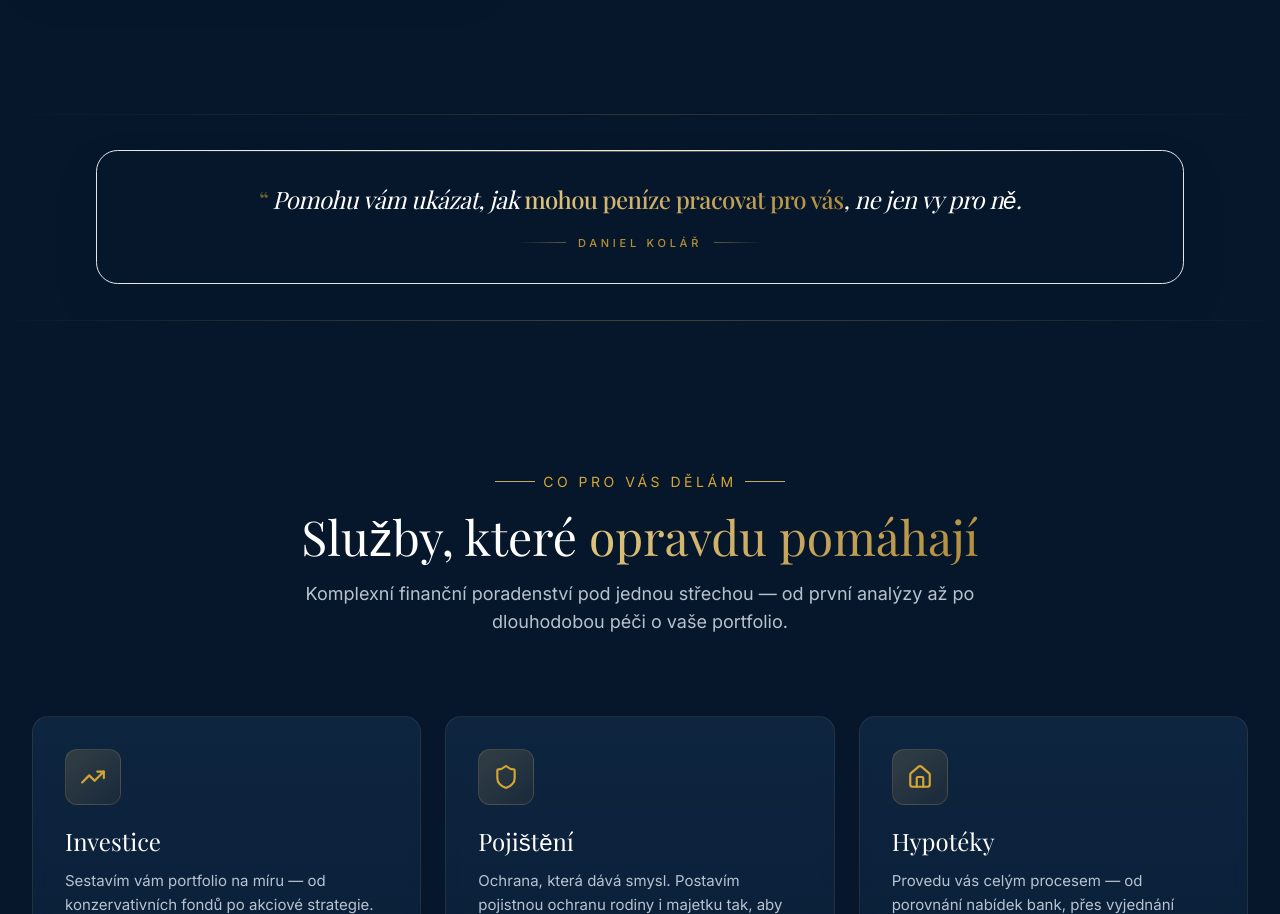
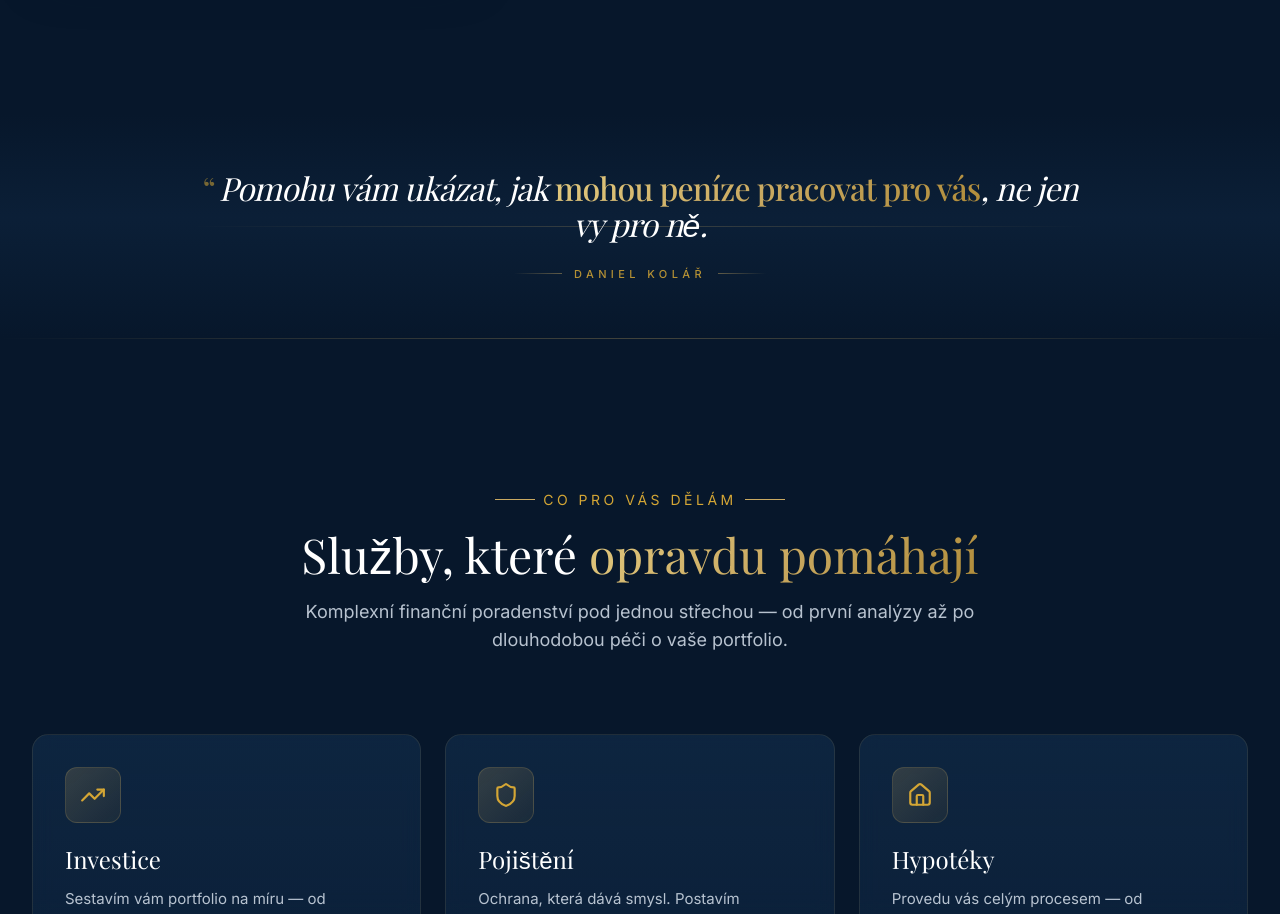
Before and after one commit to DannyKoll/daniel-kolar-web, a Next.js app: page / in a window 1280 px wide. Shown: the part 1711-2625 px from the top of the page. Built offline with nearby package versions, Linux system fonts and the light colour scheme.

Commit message:
Make quote divider ambient

```diff
--- a/components/DividerMoney.jsx
+++ b/components/DividerMoney.jsx
@@ -1,12 +1,12 @@
 export default function DividerMoney() {
   return (
     <section className="relative bg-navy-950 overflow-hidden">
-      <div className="absolute inset-x-0 top-0 h-px bg-gradient-to-r from-transparent via-gold-500/20 to-transparent" />
+      <div className="absolute inset-0 bg-[linear-gradient(180deg,rgba(7,23,43,0)_0%,rgba(19,47,78,0.34)_46%,rgba(7,23,43,0)_100%)]" />
+      <div className="absolute left-1/2 top-1/2 h-px w-[min(58rem,70vw)] -translate-x-1/2 bg-gradient-to-r from-transparent via-gold-500/25 to-transparent" />
 
-      <div className="relative max-w-6xl mx-auto px-5 sm:px-8 py-6 sm:py-8 lg:py-9">
-        <blockquote className="relative reveal overflow-hidden rounded-[1.35rem] border border-gold-500/12 bg-navy-900/34 px-5 py-7 sm:px-8 sm:py-8 text-center shadow-card">
-          <div className="absolute inset-x-8 top-0 h-px bg-gradient-to-r from-transparent via-gold-500/50 to-transparent" />
-          <p className="font-display italic text-lg sm:text-xl lg:text-2xl text-white leading-[1.35] tracking-tight max-w-4xl mx-auto">
+      <div className="relative max-w-6xl mx-auto px-5 sm:px-8 py-10 sm:py-12 lg:py-14 text-center">
+        <blockquote className="reveal">
+          <p className="font-display italic text-xl sm:text-2xl lg:text-3xl xl:text-[2rem] text-white leading-[1.35] tracking-tight max-w-4xl mx-auto">
             <span className="text-gold-400/55 not-italic mr-1">“</span>
             Pomohu vám ukázat, jak{" "}
             <span className="gold-text not-italic font-medium">
@@ -15,11 +15,11 @@ export default function DividerMoney() {
             , ne jen vy pro&nbsp;ně.
           </p>
 
-          <div className="mt-4 sm:mt-5 flex items-center justify-center gap-3">
+          <div className="mt-5 sm:mt-6 flex items-center justify-center gap-3">
             <span className="h-px w-8 sm:w-12 bg-gradient-to-r from-transparent to-gold-500/45" />
-            <span className="text-[10px] sm:text-[11px] tracking-[0.34em] uppercase text-gold-400/85 font-medium">
-            Daniel Kolář
-          </span>
+            <span className="text-[10px] sm:text-[11px] tracking-[0.4em] uppercase text-gold-400/85 font-medium">
+              Daniel Kolář
+            </span>
             <span className="h-px w-8 sm:w-12 bg-gradient-to-l from-transparent to-gold-500/45" />
           </div>
         </blockquote>
```
